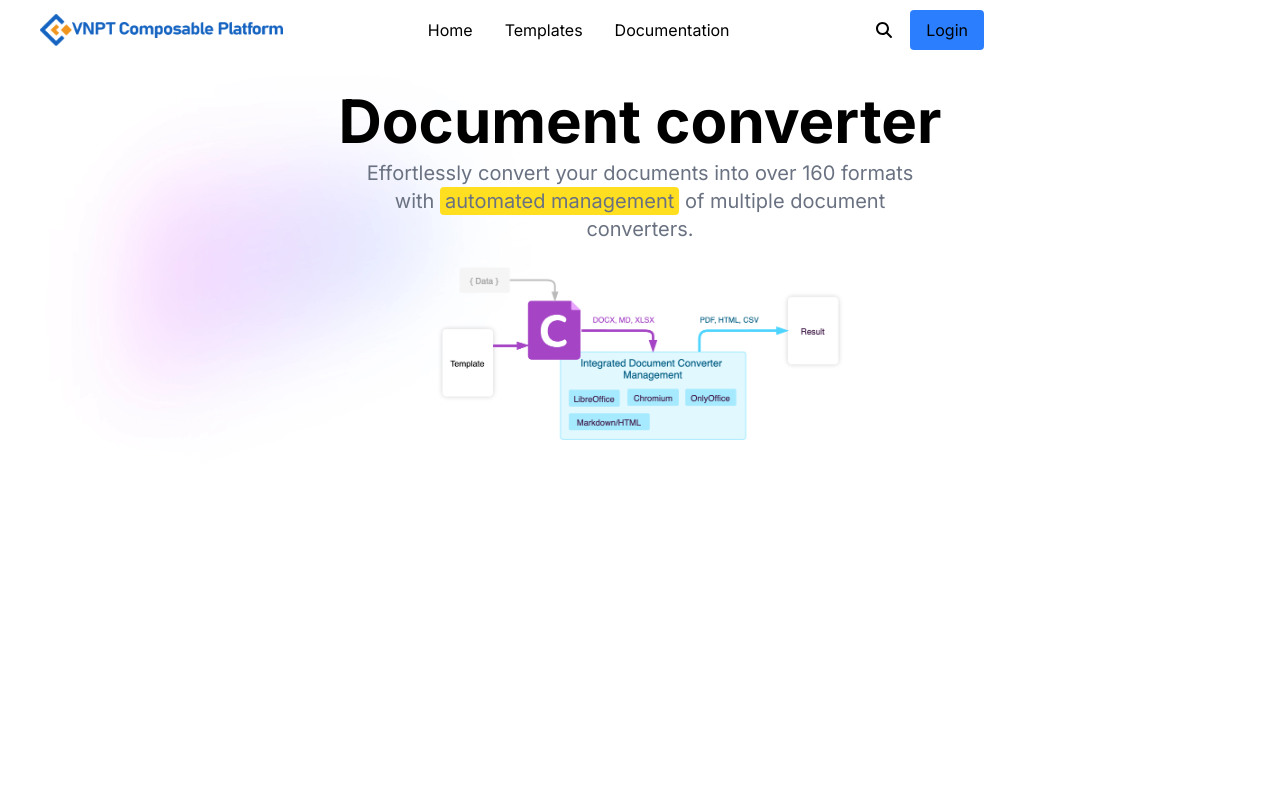
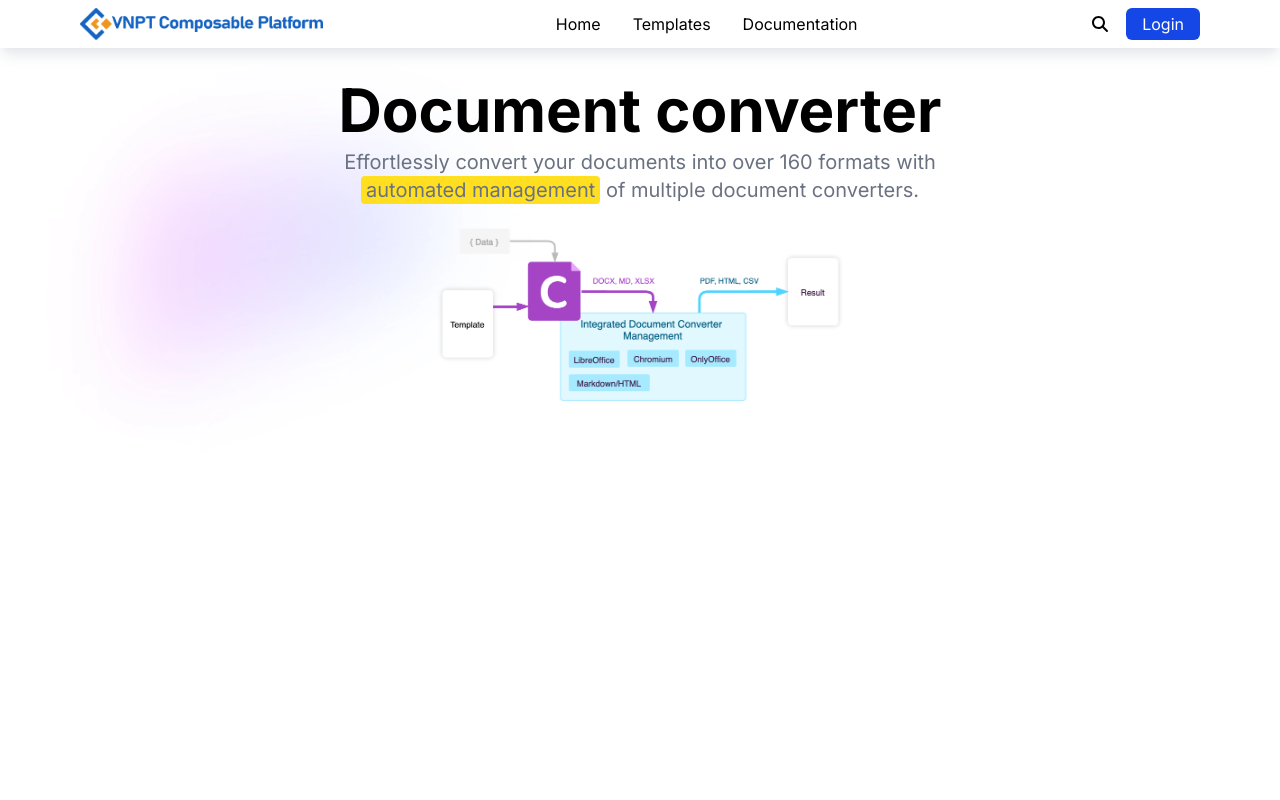
Before and after one commit to HaThanh12/frontend, a React (Vite) app: page / in a window 1280 px wide. Shown: the top 800 px of the page. Built offline with nearby package versions, Linux system fonts and the light colour scheme.

Commit message:
add shadow to navbar

```diff
--- a/src/App.css
+++ b/src/App.css
@@ -7,7 +7,7 @@
   }
 
   mark {
-    background-color: theme("colors.yellow.300"); /* Tailwind color */
+    background-color: theme("colors.yellow.300");
     color: theme("colors.gray.500");
     padding: 0.1em 0.25em;
     border-radius: 0.25rem;
--- a/src/header/blocks/Header.tsx
+++ b/src/header/blocks/Header.tsx
@@ -22,8 +22,8 @@ const Header: FC = () => {
   };
 
   return (
-    <header className="topnav">
-      <div className="container flex flex-row flex-wrap items-center w-9xl md:w-5xl justify-between gap-4 sm:gap-6 lg:gap-8 px-4 sm:px-6 md:px-[2.5rem] py-[0.6em]">
+    <header className="bg-white shadow-lg shadow-gray-200 sticky top-0 left-0 w-full z-10">
+      <div className="container flex flex-row flex-wrap items-center justify-between gap-4 sm:gap-6 lg:gap-8 px-4 sm:px-6 md:px-[5rem] py-[0.5em]">
         {/* Logo */}
         <div className="text-sm sm:text-base lg:text-md">
           <Logo />
@@ -44,7 +44,10 @@ const Header: FC = () => {
 
         <div className="hidden sm:flex items-center text-sm sm:text-base lg:text-md">
           <FontAwesomeIcon icon={faMagnifyingGlass} className="mr-[1rem]" />
-          <ButtonLink color="blue" className="text-sm sm:text-base lg:text-md">
+          <ButtonLink
+            color="blue"
+            className="text-sm sm:text-base lg:text-md text-white"
+          >
             Login
           </ButtonLink>
         </div>
@@ -73,7 +76,11 @@ const Header: FC = () => {
           ))}
           <div className="flex items-center gap-2 mt-2">
             <FontAwesomeIcon icon={faMagnifyingGlass} />
-            <ButtonLink color="blue" className="text-base" onClick={closeMenu}>
+            <ButtonLink
+              color="blue"
+              className="text-base text-white"
+              onClick={closeMenu}
+            >
               Login
             </ButtonLink>
           </div>
--- a/src/header/blocks/Hero.tsx
+++ b/src/header/blocks/Hero.tsx
@@ -9,7 +9,7 @@ const Hero = () => {
           {data.hero.title}
         </h1>
 
-        <div className="w-full sm:max-w-xl md:max-w-xl flex flex-wrap items-center justify-center">
+        <div className="w-full sm:max-w-xl md:max-w-2xl flex flex-wrap items-center justify-center">
           <p
             dangerouslySetInnerHTML={{ __html: data.hero.subtitle }}
             className="text-gray-500 text-base sm:text-lg md:text-xl text-center"
--- a/src/header/components/ButtonLink.tsx
+++ b/src/header/components/ButtonLink.tsx
@@ -6,7 +6,7 @@ type ColorMap = {
 
 const colorMap: ColorMap = {
   gray: "bg-gray-200 hover:bg-gray-300",
-  blue: "bg-blue-500 hover:bg-blue-600",
+  blue: "bg-blue-700 hover:bg-blue-800",
   white: "bg-white",
 };
 
@@ -31,7 +31,7 @@ function ButtonLink({
     <a
       href={href}
       onClick={onClick}
-      className={`text-sm inline-block py-2 px-4 rounded ${bgClasses} transition-colors ${className}`}
+      className={`text-sm inline-block py-1 px-4 rounded-md ${bgClasses} transition-colors ${className}`}
     >
       {children}
     </a>
```
